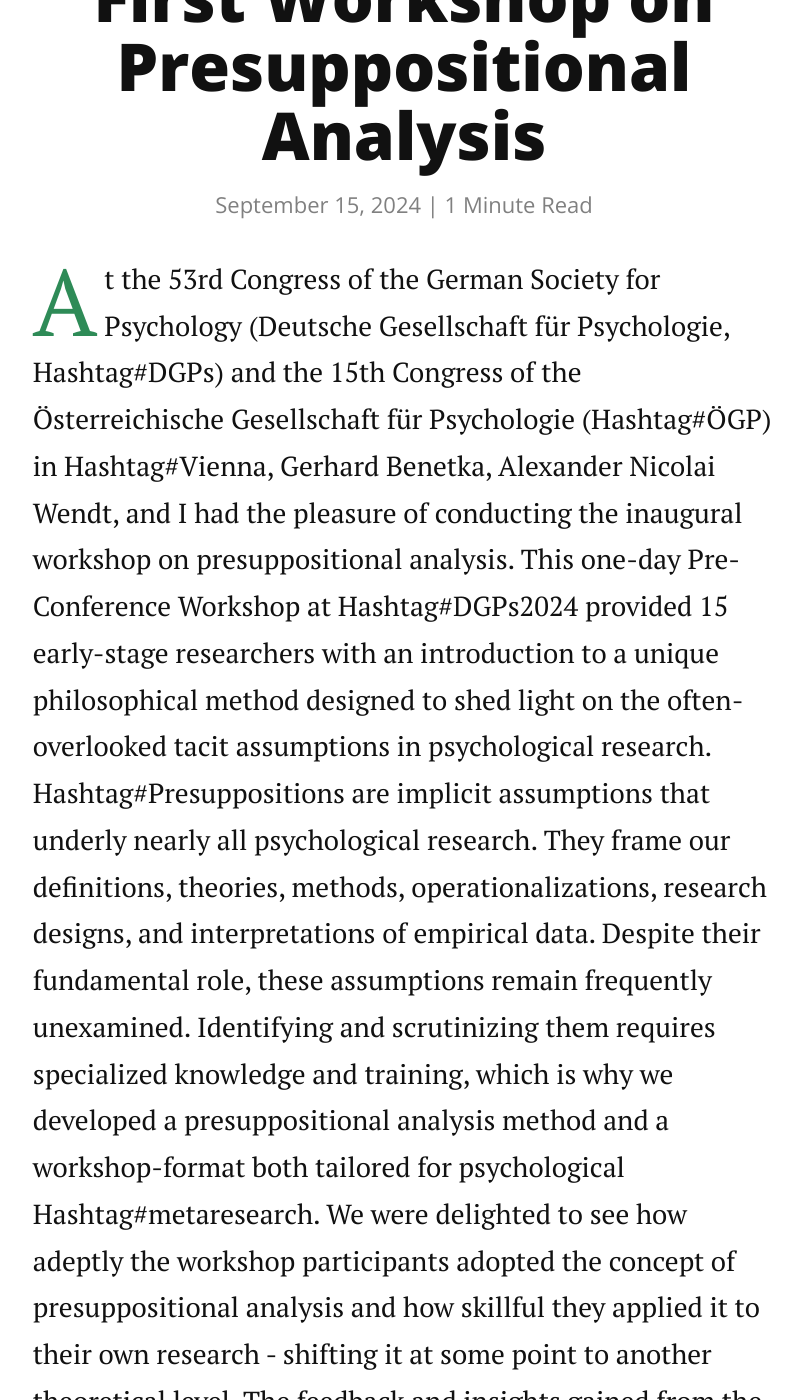
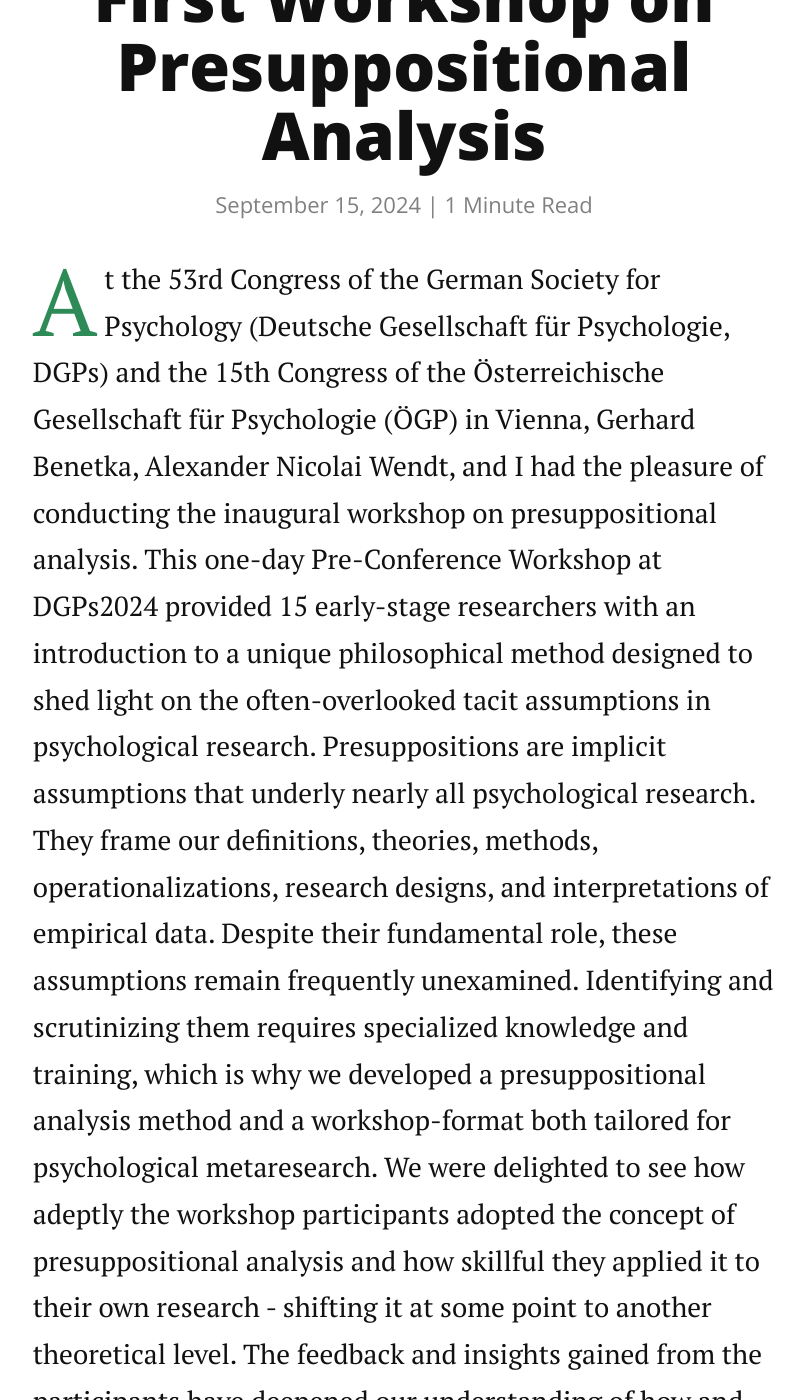
Before and after one commit to distinkt-consulting/distinkt-consulting.github.io, a Jekyll site: the page built from _posts/2024-09-15-workshop_vienna.md, in a window 1280 px wide and 1400 px high, scrolled down 539 px. Shown: the whole window, without its empty margins (236-1039 px from the left). Built offline with Jekyll 4.4.1, drawn with Linux system fonts in a browser that asks for light colours; nearby versions of some CDN libraries; some of the changed text lies outside the part shown.

Commit message:
Update 2024-09-15-workshop_vienna.md

```diff
--- a/_posts/2024-09-15-workshop_vienna.md
+++ b/_posts/2024-09-15-workshop_vienna.md
@@ -4,15 +4,15 @@ title:  "Uncovering what is taken for granted - First Workshop on Presupposition
 date:   2024-09-15
 ---
 
-<p class="intro"><span class="dropcap"> A</span>t the 53rd Congress of the German Society for Psychology (Deutsche Gesellschaft für Psychologie, Hashtag#DGPs) and the 15th Congress of the Österreichische Gesellschaft für Psychologie (Hashtag#ÖGP) in Hashtag#Vienna, Gerhard Benetka, Alexander Nicolai Wendt, and I had the pleasure of conducting the inaugural workshop on presuppositional analysis. This one-day Pre-Conference Workshop at Hashtag#DGPs2024 provided 15 early-stage researchers with an introduction to a unique philosophical method designed to shed light on the often-overlooked tacit assumptions in psychological research.
+<p class="intro"><span class="dropcap"> A</span>t the 53rd Congress of the German Society for Psychology (Deutsche Gesellschaft für Psychologie,  DGPs) and the 15th Congress of the Österreichische Gesellschaft für Psychologie (ÖGP) in  Vienna, Gerhard Benetka, Alexander Nicolai Wendt, and I had the pleasure of conducting the inaugural workshop on presuppositional analysis. This one-day Pre-Conference Workshop at  DGPs2024 provided 15 early-stage researchers with an introduction to a unique philosophical method designed to shed light on the often-overlooked tacit assumptions in psychological research.
 
-Hashtag#Presuppositions are implicit assumptions that underly nearly all psychological research. They frame our definitions, theories, methods, operationalizations, research designs, and interpretations of empirical data. Despite their fundamental role, these assumptions remain frequently unexamined. Identifying and scrutinizing them requires specialized knowledge and training, which is why we developed a presuppositional analysis method and a workshop-format both tailored for psychological Hashtag#metaresearch.
+ Presuppositions are implicit assumptions that underly nearly all psychological research. They frame our definitions, theories, methods, operationalizations, research designs, and interpretations of empirical data. Despite their fundamental role, these assumptions remain frequently unexamined. Identifying and scrutinizing them requires specialized knowledge and training, which is why we developed a presuppositional analysis method and a workshop-format both tailored for psychological  metaresearch.
 
 We were delighted to see how adeptly the workshop participants adopted the concept of presuppositional analysis and how skillful they applied it to their own research - shifting it at some point to another theoretical level.
 
 The feedback and insights gained from the participants have deepened our understanding of how and where this meta-method can be effectively applied and where it might still present some challenges.
 
-We are looking forward to refine this Hashtag#metamethod and to make a meaningful contribution to research in Hashtag#psychology by widening the repertoire of Hashtag#theoreticalPsychology.
+We are looking forward to refine this  metamethod and to make a meaningful contribution to research in  psychology by widening the repertoire of  theoreticalPsychology.
 
 Our thanks go to the DGPS and ÖGP, and especially to the congress organizing team, who have managed the consequences of difficult weather conditions in Vienna with remarkable professionalism and effort.
 
```
